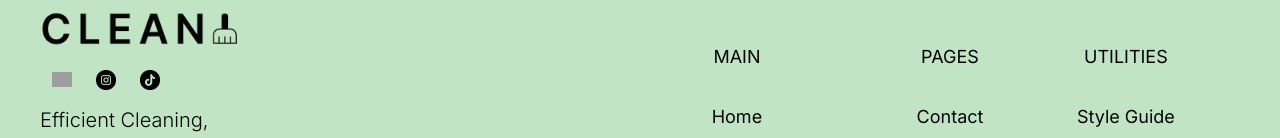
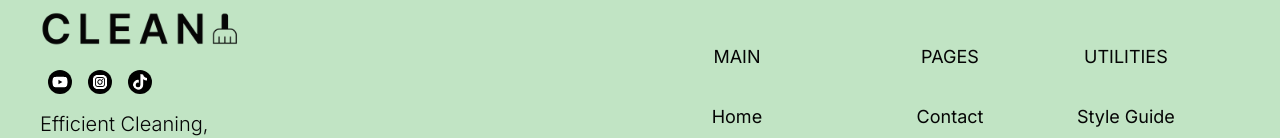
Before and after one commit to Yagya-Adh/clean, a Next.js app: page / in a window 1280 px wide. Shown: the part 10544-10682 px from the top of the page. Built offline with nearby package versions, Linux system fonts and the light colour scheme; grey boxes are pictures that could not be loaded.

Commit message:
icons placed and updated

```diff
--- a/app/components/footer/FooterLeft.tsx
+++ b/app/components/footer/FooterLeft.tsx
@@ -1,10 +1,13 @@
 import Image from "next/image";
 import Link from "next/link";
 import footerIconData from "@/lib/data/footerIcon.json";
+import { InstaGramIcom, TiktokIcon, YoutubeIcon } from "@/app/icons";
 
 interface IsocialIcon {
   id: number;
   icon: string;
+  url: string;
+  name: string;
 }
 const socialIcon: IsocialIcon[] = footerIconData;
 
@@ -21,14 +24,24 @@ const FooterLeft = () => {
       </Link>
       <div className="flex flex-row items-center py-4">
         {socialIcon?.slice(0, 3).map((list) => (
-          <Image
-            src={list.icon}
-            width={20}
-            height={20}
-            alt="footer_logo_"
-            key={list.id}
-            className="mx-3"
-          />
+          <div key={list.id}>
+            {list.name == "instagram" && (
+              <Link href={list.url} target="_blank">
+                <InstaGramIcom className="w-6 h-6 rounded-full mx-2 fill-white bg-black p-1" />
+              </Link>
+            )}
+            {list.name == "tiktok" && (
+              <Link href={list.url} target="_blank">
+                <TiktokIcon className="w-6 h-6 rounded-full mx-2 fill-white bg-black p-1" />
+              </Link>
+            )}
+
+            {list.name == "youtube" && (
+              <Link href={list.url} target="_blank">
+                <YoutubeIcon className="w-6 h-6 rounded-full mx-2 fill-white bg-black p-1" />
+              </Link>
+            )}
+          </div>
         ))}
       </div>
       <p className="text-xl font-inter font-light max-w-60 text-clean-black-10">
--- /dev/null
+++ b/app/icons/InstaGramIcom.tsx
@@ -0,0 +1,12 @@
+import { IiconsProps } from "@/app/types/IconsLists";
+
+const InstaGramIcom = ({ className }: IiconsProps) => {
+  return (
+    <svg viewBox="0 0 448 512" className={className}>
+      {" "}
+      <path d="M194.4 211.7a53.3 53.3 0 1 0 59.3 88.7 53.3 53.3 0 1 0 -59.3-88.7zm142.3-68.4c-5.2-5.2-11.5-9.3-18.4-12c-18.1-7.1-57.6-6.8-83.1-6.5c-4.1 0-7.9 .1-11.2 .1c-3.3 0-7.2 0-11.4-.1c-25.5-.3-64.8-.7-82.9 6.5c-6.9 2.7-13.1 6.8-18.4 12s-9.3 11.5-12 18.4c-7.1 18.1-6.7 57.7-6.5 83.2c0 4.1 .1 7.9 .1 11.1s0 7-.1 11.1c-.2 25.5-.6 65.1 6.5 83.2c2.7 6.9 6.8 13.1 12 18.4s11.5 9.3 18.4 12c18.1 7.1 57.6 6.8 83.1 6.5c4.1 0 7.9-.1 11.2-.1c3.3 0 7.2 0 11.4 .1c25.5 .3 64.8 .7 82.9-6.5c6.9-2.7 13.1-6.8 18.4-12s9.3-11.5 12-18.4c7.2-18 6.8-57.4 6.5-83c0-4.2-.1-8.1-.1-11.4s0-7.1 .1-11.4c.3-25.5 .7-64.9-6.5-83l0 0c-2.7-6.9-6.8-13.1-12-18.4zm-67.1 44.5A82 82 0 1 1 178.4 324.2a82 82 0 1 1 91.1-136.4zm29.2-1.3c-3.1-2.1-5.6-5.1-7.1-8.6s-1.8-7.3-1.1-11.1s2.6-7.1 5.2-9.8s6.1-4.5 9.8-5.2s7.6-.4 11.1 1.1s6.5 3.9 8.6 7s3.2 6.8 3.2 10.6c0 2.5-.5 5-1.4 7.3s-2.4 4.4-4.1 6.2s-3.9 3.2-6.2 4.2s-4.8 1.5-7.3 1.5l0 0c-3.8 0-7.5-1.1-10.6-3.2zM448 96c0-35.3-28.7-64-64-64H64C28.7 32 0 60.7 0 96V416c0 35.3 28.7 64 64 64H384c35.3 0 64-28.7 64-64V96zM357 389c-18.7 18.7-41.4 24.6-67 25.9c-26.4 1.5-105.6 1.5-132 0c-25.6-1.3-48.3-7.2-67-25.9s-24.6-41.4-25.8-67c-1.5-26.4-1.5-105.6 0-132c1.3-25.6 7.1-48.3 25.8-67s41.5-24.6 67-25.8c26.4-1.5 105.6-1.5 132 0c25.6 1.3 48.3 7.1 67 25.8s24.6 41.4 25.8 67c1.5 26.3 1.5 105.4 0 131.9c-1.3 25.6-7.1 48.3-25.8 67z" />
+    </svg>
+  );
+};
+
+export default InstaGramIcom;
--- /dev/null
+++ b/app/icons/TiktokIcon.tsx
@@ -0,0 +1,12 @@
+import { IiconsProps } from "@/app/types/IconsLists";
+
+const TiktokIcon = ({ className }: IiconsProps) => {
+  return (
+    <svg viewBox="0 0 448 512" className={className}>
+      {" "}
+      <path d="M448 209.9a210.1 210.1 0 0 1 -122.8-39.3V349.4A162.6 162.6 0 1 1 185 188.3V278.2a74.6 74.6 0 1 0 52.2 71.2V0l88 0a121.2 121.2 0 0 0 1.9 22.2h0A122.2 122.2 0 0 0 381 102.4a121.4 121.4 0 0 0 67 20.1z" />
+    </svg>
+  );
+};
+
+export default TiktokIcon;
--- /dev/null
+++ b/app/icons/YoutubeIcon.tsx
@@ -0,0 +1,12 @@
+import { IiconsProps } from "@/app/types/IconsLists";
+
+const YoutubeIcon = ({ className }: IiconsProps) => {
+  return (
+    <svg viewBox="0 0 576 512" className={className}>
+      {" "}
+      <path d="M549.7 124.1c-6.3-23.7-24.8-42.3-48.3-48.6C458.8 64 288 64 288 64S117.2 64 74.6 75.5c-23.5 6.3-42 24.9-48.3 48.6-11.4 42.9-11.4 132.3-11.4 132.3s0 89.4 11.4 132.3c6.3 23.7 24.8 41.5 48.3 47.8C117.2 448 288 448 288 448s170.8 0 213.4-11.5c23.5-6.3 42-24.2 48.3-47.8 11.4-42.9 11.4-132.3 11.4-132.3s0-89.4-11.4-132.3zm-317.5 213.5V175.2l142.7 81.2-142.7 81.2z" />
+    </svg>
+  );
+};
+
+export default YoutubeIcon;
--- a/app/icons/index.ts
+++ b/app/icons/index.ts
@@ -4,3 +4,6 @@ export { default as CheckedIcon } from "./CheckedIcon";
 export { default as SprayIcon } from "./SprayIcon";
 export { default as PlusIcon } from "./PlusIcon";
 export { default as MinusIcon } from "./MinusIcon";
+export { default as InstaGramIcom } from "./InstaGramIcom";
+export { default as TiktokIcon } from "./TiktokIcon";
+export { default as YoutubeIcon } from "./YoutubeIcon";
--- a/lib/data/footerIcon.json
+++ b/lib/data/footerIcon.json
@@ -1,5 +1,20 @@
 [
-  { "id": 1, "icon": "/assets/logo/youtube.png" },
-  { "id": 2, "icon": "/assets/logo/instagram.png" },
-  { "id": 3, "icon": "/assets/logo/tiktok.png" }
+  {
+    "id": 1,
+    "name": "youtube",
+    "icon": "/assets/logo/youtube.png",
+    "url": "https://www.youtube.com"
+  },
+  {
+    "id": 2,
+    "name": "instagram",
+    "icon": "/assets/logo/instagram.png",
+    "url": "https://www.instagram.com"
+  },
+  {
+    "id": 3,
+    "name": "tiktok",
+    "icon": "/assets/logo/tiktok.png",
+    "url": "https://www.tiktok.com"
+  }
 ]
```
